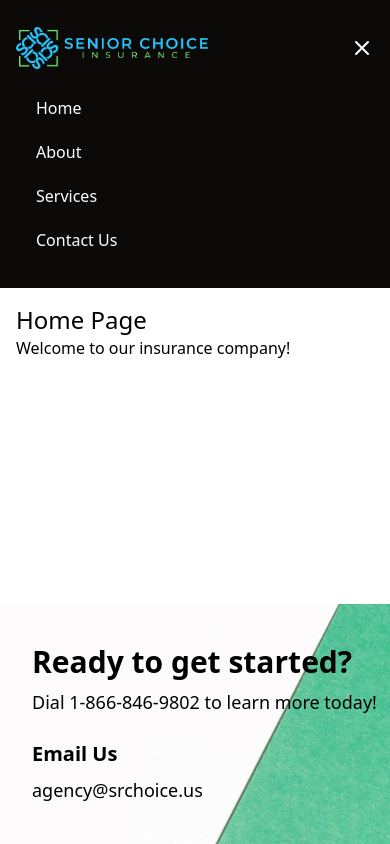
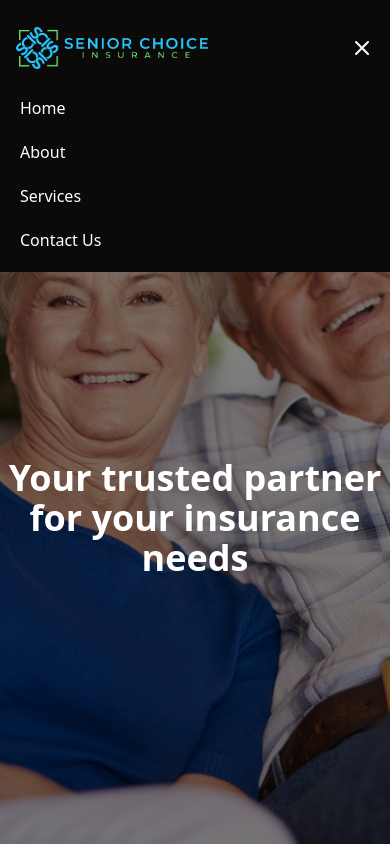
Before and after one commit to aidenmayoros/senior_choice_insurance, a React (Vite) app: page / in a window 390 px wide. Both pictures are taken after a click on the button "Open main menu". Shown: the top 844 px of the page. Built offline with nearby package versions, Linux system fonts and the light colour scheme.

Commit message:
Nav mobile css changes for hamburger menu

```diff
--- a/src/components/Navbar.tsx
+++ b/src/components/Navbar.tsx
@@ -84,7 +84,10 @@ const Navbar: React.FC = () => {
 				</div>
 			</div>
 
-			<div className={`${isOpen ? 'block' : 'hidden'} md:hidden`}>
+			<div
+				className={`${
+					isOpen ? 'block' : 'hidden'
+				} md:hidden absolute top-20 left-0 bg-stone-950 w-screen`}>
 				<div className='px-2 pt-2 pb-3 space-y-1 sm:px-3'>
 					<Link
 						to='/'
--- a/src/pages/Home.tsx
+++ b/src/pages/Home.tsx
@@ -1,10 +1,16 @@
 import React from 'react';
+import headerImg from '../assets/images/main_hero.jpg';
 
 const Home: React.FC = () => {
 	return (
-		<div className='p-4'>
-			<h1 className='text-2xl'>Home Page</h1>
-			<p>Welcome to our insurance company!</p>
+		<div
+			className='h-screen w-full bg-cover bg-center'
+			style={{ backgroundImage: `url(${headerImg})` }}>
+			<div className='flex items-center justify-center h-full bg-black bg-opacity-50'>
+				<h1 className='text-white text-4xl md:text-6xl lg:text-8xl font-bold text-center'>
+					Your trusted partner for your insurance needs
+				</h1>
+			</div>
 		</div>
 	);
 };
```
